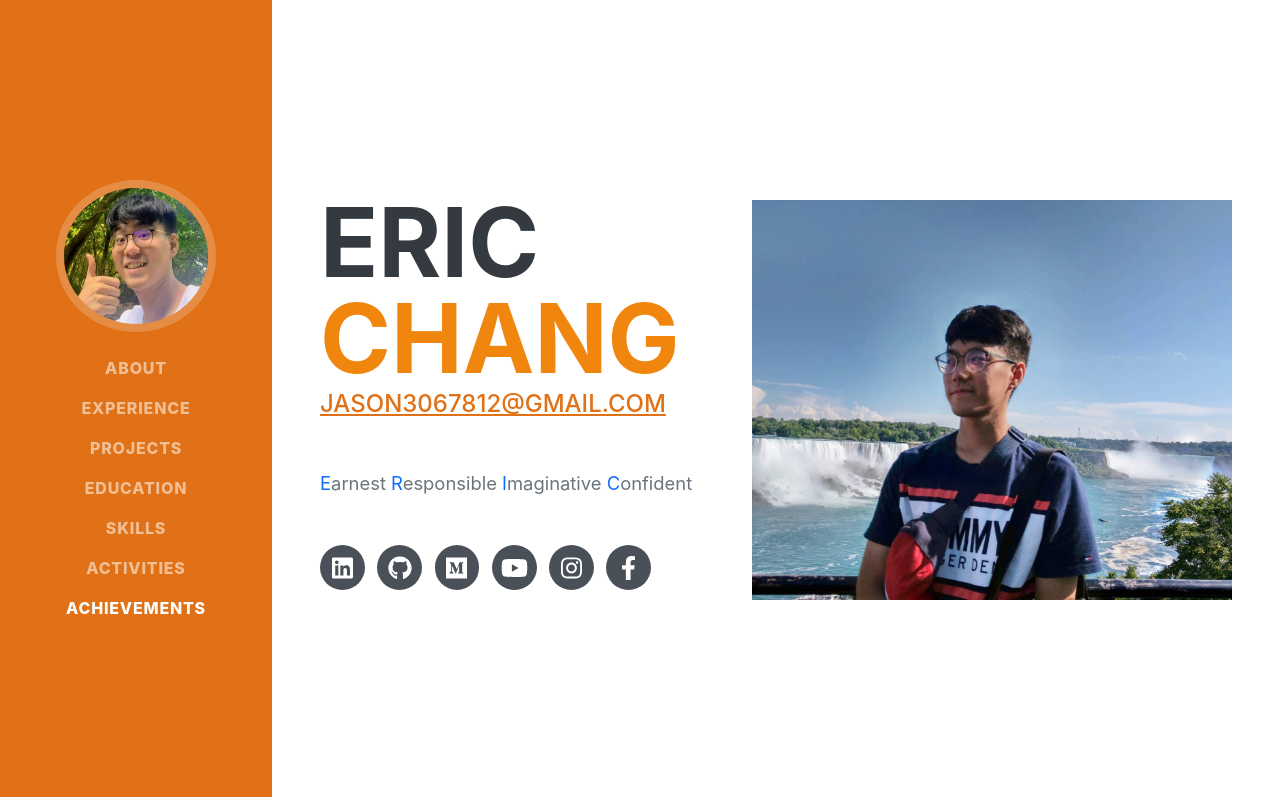
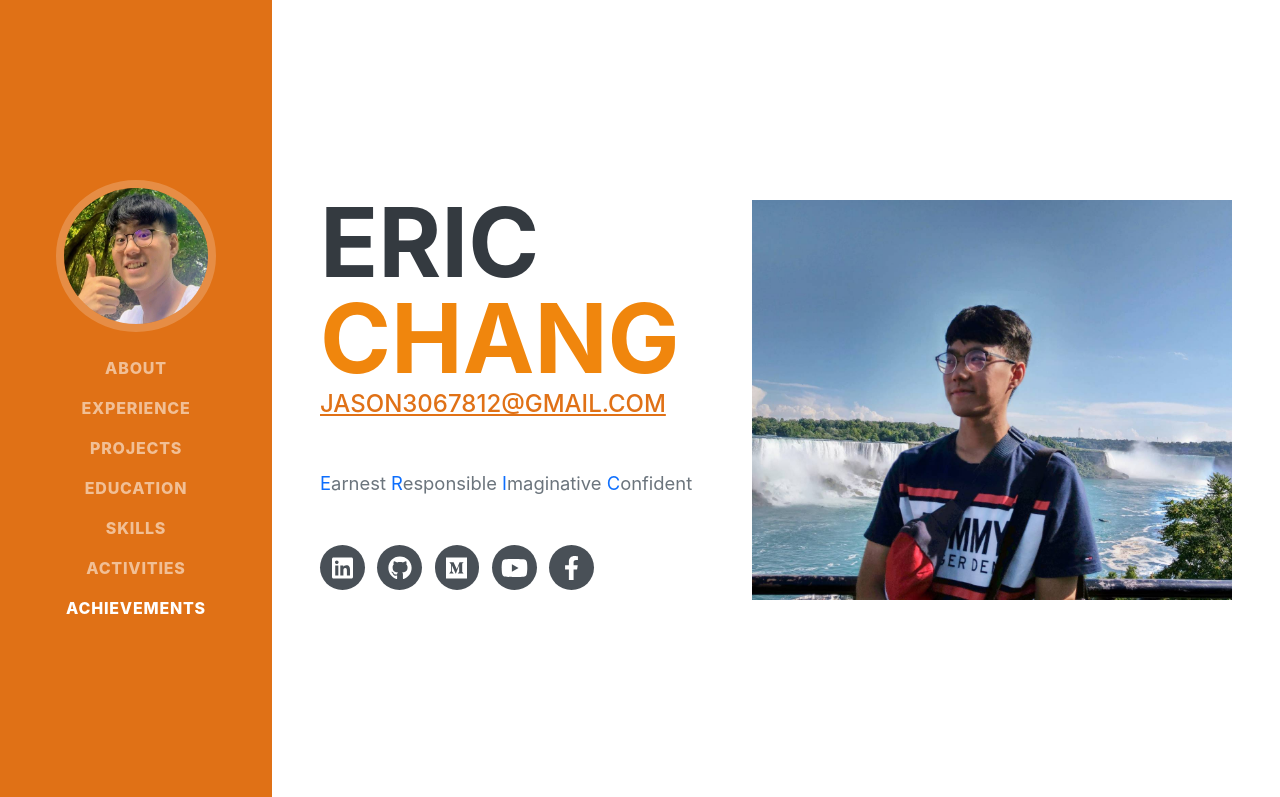
Before and after one commit to jason3067812/jason3067812.github.io, a website: page index.html in a window 1280 px wide. Shown: the top 797 px of the page. Drawn offline with nearby package versions, Linux system fonts and the light colour scheme; a web font is replaced by a local one.

Commit message:
delete link

```diff
--- a/index.html
+++ b/index.html
@@ -65,7 +65,7 @@
                         <a class="social-icon" href="https://github.com/jason3067812" target=_blank><i class="fab fa-github"></i></a>
                         <a class="social-icon" href="https://medium.com/@jason3067812" target=_blank><i class="fab fa-medium"></i></a>
                         <a class="social-icon" href="https://www.youtube.com/channel/UCQ4lk3jpIFBkzTcDcnPJvsQ/videos" target=_blank><i class="fab fa-youtube"></i></a>
-                        <a class="social-icon" href="https://www.instagram.com/eric_chang0507" target=_blank><i class="fab fa-instagram"></i></a>
+                        <!-- <a class="social-icon" href="https://www.instagram.com/eric_chang0507" target=_blank><i class="fab fa-instagram"></i></a>-->
                         <a class="social-icon" href="https://www.facebook.com/profile.php?id=100007151349178" target=_blank><i class="fab fa-facebook-f"></i></a>
                     </div>
                     <img class="show-in-phone" src="dist/assets/img/e.jpg" width="480" height="400" alt="Me" >
```
